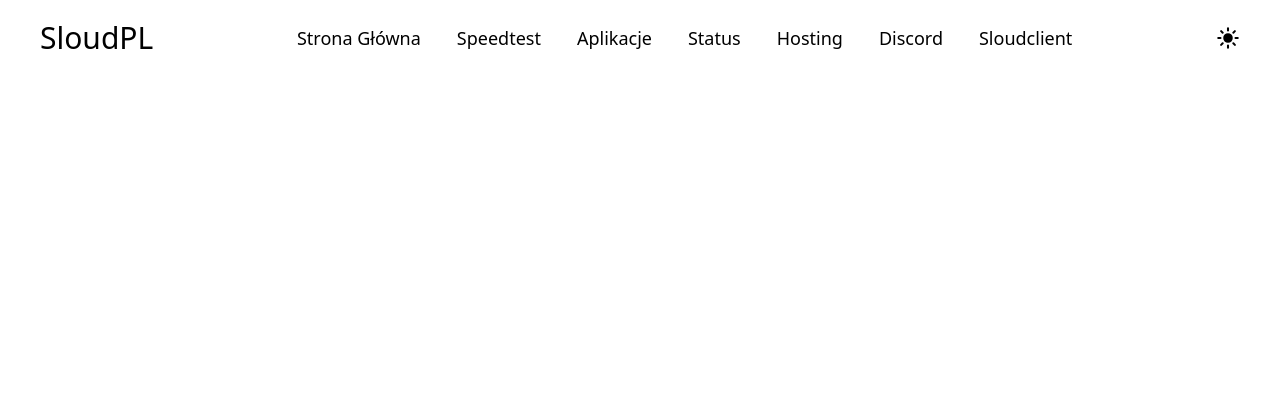
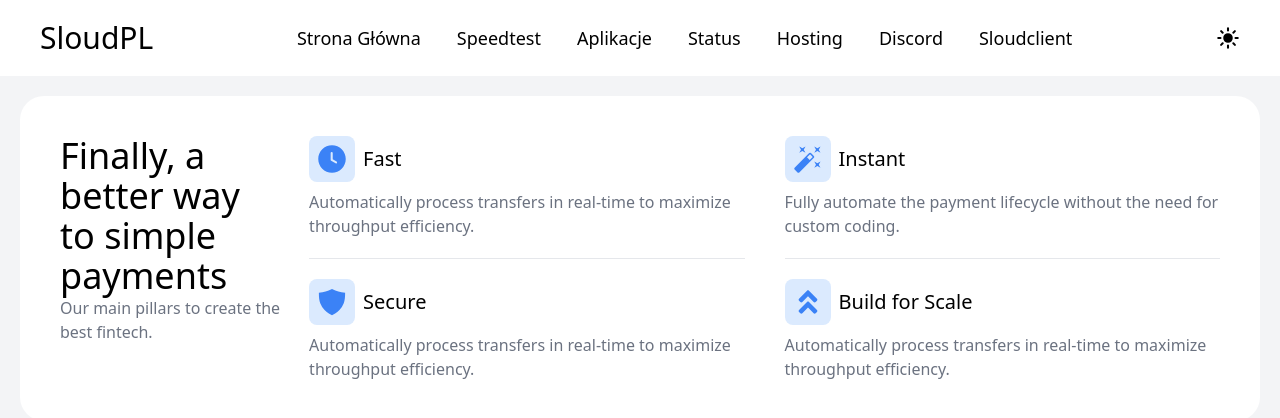
Before and after one commit to EisOokami/SloudPLPage, a React (Vite) app: page / in a window 1280 px wide. Shown: the top 418 px of the page. Built offline with nearby package versions, Linux system fonts and the light colour scheme.

Commit message:
feat: Added Info component

```diff
--- a/src/components/pages/LandingPage.tsx
+++ b/src/components/pages/LandingPage.tsx
@@ -1,6 +1,8 @@
 import { lazy, Suspense } from "react";
 
 const Navbar = lazy(() => import("./navbar/Navbar"));
+const Header = lazy(() => import("./header/Header"));
+const Info = lazy(() => import("./info/Info"));
 
 export default function LandingPage() {
     return (
@@ -8,6 +10,14 @@ export default function LandingPage() {
             <Suspense>
                 <Navbar />
             </Suspense>
+            <main className="p-5 bg-gray-100 dark:bg-dark-mode-gray-2 transition">
+                <Suspense>
+                    <Header />
+                </Suspense>
+                <Suspense>
+                    <Info />
+                </Suspense>
+            </main>
         </>
     );
 }
--- /dev/null
+++ b/src/components/pages/header/Header.tsx
@@ -0,0 +1,3 @@
+export default function Header() {
+    return <div className=""></div>;
+}
--- /dev/null
+++ b/src/components/pages/info/Info.tsx
@@ -0,0 +1,64 @@
+import { GoClockFill } from "react-icons/go";
+import { IoShieldSharp } from "react-icons/io5";
+import { MdAutoFixHigh } from "react-icons/md";
+import { FaAngleDoubleUp } from "react-icons/fa";
+
+const initialPaymentsOptions = [
+    {
+        Icon: GoClockFill,
+        title: "Fast",
+        descr: "Automatically process transfers in real-time to maximize throughput efficiency.",
+    },
+    {
+        Icon: MdAutoFixHigh,
+        title: "Instant",
+        descr: "Fully automate the payment lifecycle without the need for custom coding.",
+    },
+    {
+        Icon: IoShieldSharp,
+        title: "Secure",
+        descr: "Automatically process transfers in real-time to maximize throughput efficiency.",
+    },
+    {
+        Icon: FaAngleDoubleUp,
+        title: "Build for Scale",
+        descr: "Automatically process transfers in real-time to maximize throughput efficiency.",
+    },
+];
+
+export default function Info() {
+    return (
+        <section className="flex justify-between p-10 bg-white dark:bg-dark-mode-black rounded-3xl transition">
+            <div>
+                <div className="dark:text-white transition">
+                    <h2 className="text-4xl">
+                        Finally, a better way <br /> to simple payments
+                    </h2>
+                    <p className="text-gray-500 dark:text-dark-mode-gray transition">
+                        Our main pillars to create the best fintech.
+                    </p>
+                </div>
+            </div>
+            <div className="grid grid-cols-2 gap-x-10">
+                {initialPaymentsOptions.map(({ Icon, title, descr }, i) => (
+                    <div
+                        key={i}
+                        className="grid gap-2 [&:nth-child(3)]:mt-5 [&:nth-child(3)]:pt-5 [&:nth-child(4)]:mt-5 [&:nth-child(4)]:pt-5 [&:nth-child(3)]:border-t [&:nth-child(4)]:border-t"
+                    >
+                        <div className="flex items-center gap-2">
+                            <div className="w-min p-2 text-3xl text-blue-500 bg-blue-100 rounded-lg transition">
+                                <Icon />
+                            </div>
+                            <h3 className="text-xl dark:text-white font-medium transition">
+                                {title}
+                            </h3>
+                        </div>
+                        <p className="text-gray-500 dark:text-dark-mode-gray transition">
+                            {descr}
+                        </p>
+                    </div>
+                ))}
+            </div>
+        </section>
+    );
+}
```
